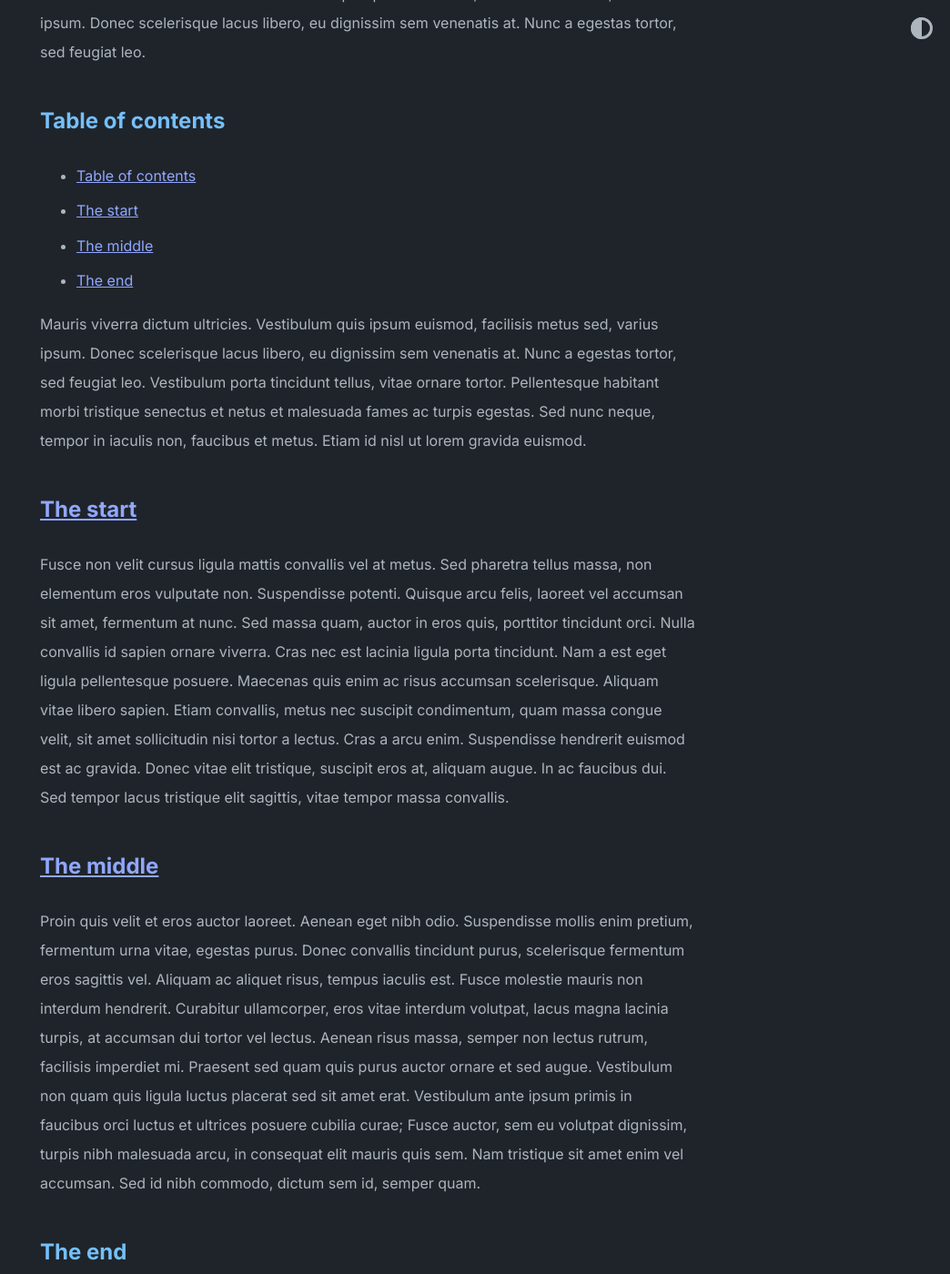
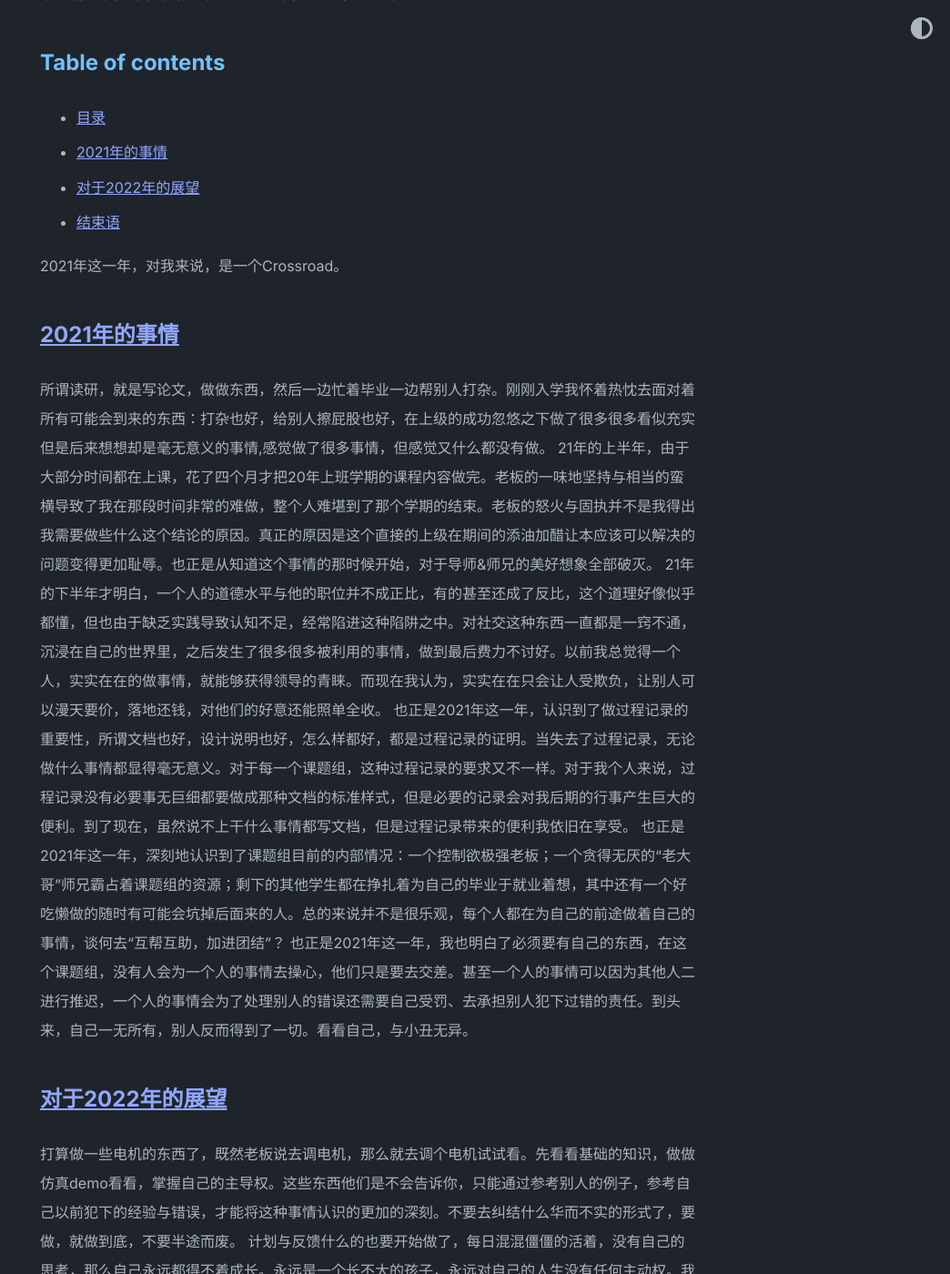
Before and after one commit to Withershins0001/Withershins.github.io, a Jekyll site: the page built from _posts/2022-01-02-The end of 2021.md, in a window 1280 px wide and 1400 px high, scrolled down 235 px. Shown: the whole window at 91% size, without its empty margins (236-1280 px from the left). Built offline with Jekyll 4.4.1, drawn with Linux system fonts in a browser that asks for light colours; some of the changed text lies outside the part shown.

Commit message:
Update 2022-01-02-The end of 2021.md

```diff
--- a/_posts/2022-01-02-The end of 2021.md
+++ b/_posts/2022-01-02-The end of 2021.md
@@ -2,23 +2,30 @@
 layout: post
 ---
 
-Mauris viverra dictum ultricies. Vestibulum quis ipsum euismod, facilisis metus sed, varius ipsum. Donec scelerisque lacus libero, eu dignissim sem venenatis at. Nunc a egestas tortor, sed feugiat leo.
+第一篇文章，用于总结一下2021这一年，以及对2022年的展望。
 
 ## Table of contents
-- [Table of contents](#table-of-contents)
-- [The start](#the-start)
-- [The middle](#the-middle)
-- [The end](#the-end)
+- [目录](#目录)
+- [2021年的事情](#2021年的事情)
+- [对于2022年的展望](#对于2022年的展望)
+- [结束语](#结束语)
 
-Mauris viverra dictum ultricies. Vestibulum quis ipsum euismod, facilisis metus sed, varius ipsum. Donec scelerisque lacus libero, eu dignissim sem venenatis at. Nunc a egestas tortor, sed feugiat leo. Vestibulum porta tincidunt tellus, vitae ornare tortor. Pellentesque habitant morbi tristique senectus et netus et malesuada fames ac turpis egestas. Sed nunc neque, tempor in iaculis non, faucibus et metus. Etiam id nisl ut lorem gravida euismod.
+2021年这一年，对我来说，是一个Crossroad。
 
-## [The start](#the-start)
+## [2021年的事情](#2021年的事情)
 
-Fusce non velit cursus ligula mattis convallis vel at metus. Sed pharetra tellus massa, non elementum eros vulputate non. Suspendisse potenti. Quisque arcu felis, laoreet vel accumsan sit amet, fermentum at nunc. Sed massa quam, auctor in eros quis, porttitor tincidunt orci. Nulla convallis id sapien ornare viverra. Cras nec est lacinia ligula porta tincidunt. Nam a est eget ligula pellentesque posuere. Maecenas quis enim ac risus accumsan scelerisque. Aliquam vitae libero sapien. Etiam convallis, metus nec suscipit condimentum, quam massa congue velit, sit amet sollicitudin nisi tortor a lectus. Cras a arcu enim. Suspendisse hendrerit euismod est ac gravida. Donec vitae elit tristique, suscipit eros at, aliquam augue. In ac faucibus dui. Sed tempor lacus tristique elit sagittis, vitae tempor massa convallis.
+   所谓读研，就是写论文，做做东西，然后一边忙着毕业一边帮别人打杂。刚刚入学我怀着热忱去面对着所有可能会到来的东西：打杂也好，给别人擦屁股也好，在上级的成功忽悠之下做了很多很多看似充实但是后来想想却是毫无意义的事情,感觉做了很多事情，但感觉又什么都没有做。
+   21年的上半年，由于大部分时间都在上课，花了四个月才把20年上班学期的课程内容做完。老板的一味地坚持与相当的蛮横导致了我在那段时间非常的难做，整个人难堪到了那个学期的结束。老板的怒火与固执并不是我得出我需要做些什么这个结论的原因。真正的原因是这个直接的上级在期间的添油加醋让本应该可以解决的问题变得更加耻辱。也正是从知道这个事情的那时候开始，对于导师&师兄的美好想象全部破灭。
+  21年的下半年才明白，一个人的道德水平与他的职位并不成正比，有的甚至还成了反比，这个道理好像似乎都懂，但也由于缺乏实践导致认知不足，经常陷进这种陷阱之中。对社交这种东西一直都是一窍不通，沉浸在自己的世界里，之后发生了很多很多被利用的事情，做到最后费力不讨好。以前我总觉得一个人，实实在在的做事情，就能够获得领导的青睐。而现在我认为，实实在在只会让人受欺负，让别人可以漫天要价，落地还钱，对他们的好意还能照单全收。
+   也正是2021年这一年，认识到了做过程记录的重要性，所谓文档也好，设计说明也好，怎么样都好，都是过程记录的证明。当失去了过程记录，无论做什么事情都显得毫无意义。对于每一个课题组，这种过程记录的要求又不一样。对于我个人来说，过程记录没有必要事无巨细都要做成那种文档的标准样式，但是必要的记录会对我后期的行事产生巨大的便利。到了现在，虽然说不上干什么事情都写文档，但是过程记录带来的便利我依旧在享受。
+   也正是2021年这一年，深刻地认识到了课题组目前的内部情况：一个控制欲极强老板；一个贪得无厌的“老大哥”师兄霸占着课题组的资源；剩下的其他学生都在挣扎着为自己的毕业于就业着想，其中还有一个好吃懒做的随时有可能会坑掉后面来的人。总的来说并不是很乐观，每个人都在为自己的前途做着自己的事情，谈何去“互帮互助，加进团结”？
+   也正是2021年这一年，我也明白了必须要有自己的东西，在这个课题组，没有人会为一个人的事情去操心，他们只是要去交差。甚至一个人的事情可以因为其他人二进行推迟，一个人的事情会为了处理别人的错误还需要自己受罚、去承担别人犯下过错的责任。到头来，自己一无所有，别人反而得到了一切。看看自己，与小丑无异。
 
-## [The middle](#the-middle)
+## [对于2022年的展望](#对于2022年的展望)
 
-Proin quis velit et eros auctor laoreet. Aenean eget nibh odio. Suspendisse mollis enim pretium, fermentum urna vitae, egestas purus. Donec convallis tincidunt purus, scelerisque fermentum eros sagittis vel. Aliquam ac aliquet risus, tempus iaculis est. Fusce molestie mauris non interdum hendrerit. Curabitur ullamcorper, eros vitae interdum volutpat, lacus magna lacinia turpis, at accumsan dui tortor vel lectus. Aenean risus massa, semper non lectus rutrum, facilisis imperdiet mi. Praesent sed quam quis purus auctor ornare et sed augue. Vestibulum non quam quis ligula luctus placerat sed sit amet erat. Vestibulum ante ipsum primis in faucibus orci luctus et ultrices posuere cubilia curae; Fusce auctor, sem eu volutpat dignissim, turpis nibh malesuada arcu, in consequat elit mauris quis sem. Nam tristique sit amet enim vel accumsan. Sed id nibh commodo, dictum sem id, semper quam.
+   打算做一些电机的东西了，既然老板说去调电机，那么就去调个电机试试看。先看看基础的知识，做做仿真demo看看，掌握自己的主导权。这些东西他们是不会告诉你，只能通过参考别人的例子，参考自己以前犯下的经验与错误，才能将这种事情认识的更加的深刻。不要去纠结什么华而不实的形式了，要做，就做到底，不要半途而废。
+   计划与反馈什么的也要开始做了，每日混混僵僵的活着，没有自己的思考，那么自己永远都得不着成长。永远是一个长不大的孩子，永远对自己的人生没有任何主动权。我只想把我的生活牢牢地掌握在自己的手里。
+   也希望自己能够更成熟一些，而不是仅仅做一个一有情绪就随意宣泄的屑。总感觉自己的成长永远比那些同龄人慢很多，总是那么的不谙世事，总是想活在自己的世界里，每到自己独处的时候总是逃不出自己预料到的循环中：逛B站、打游戏，然后没事伤感一下其他事情。也正是因为如此，才显得打破当下桎梏这个东西非常重要，因为这不是人生本应该呈现的样子。
 
 ## The end
 
```
